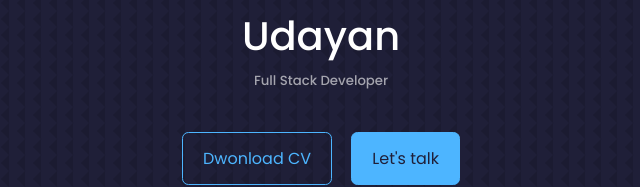
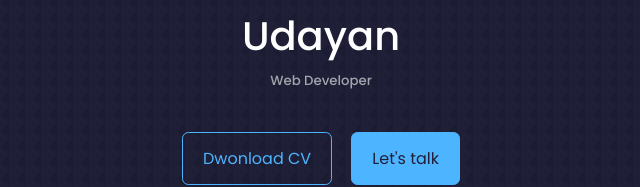
Before and after one commit to Udayan285/react-portfoliomoho, a React (Create React App) app: page / in a window 1280 px wide. Shown: the part 133-320 px from the top of the page, without its empty margins (319-959 px from the left). Built offline with nearby package versions, Linux system fonts and the light colour scheme.

Commit message:
change full stack to web developer

```diff
--- a/src/header/Header.jsx
+++ b/src/header/Header.jsx
@@ -11,7 +11,7 @@ function Header() {
         <h5>Hello I'm</h5>
         <h1>Udayan</h1>
         <h5 className="text-light">
-          Full Stack Developer
+          Web Developer
         </h5>
         <CTA/>
         <div className="me">
```
